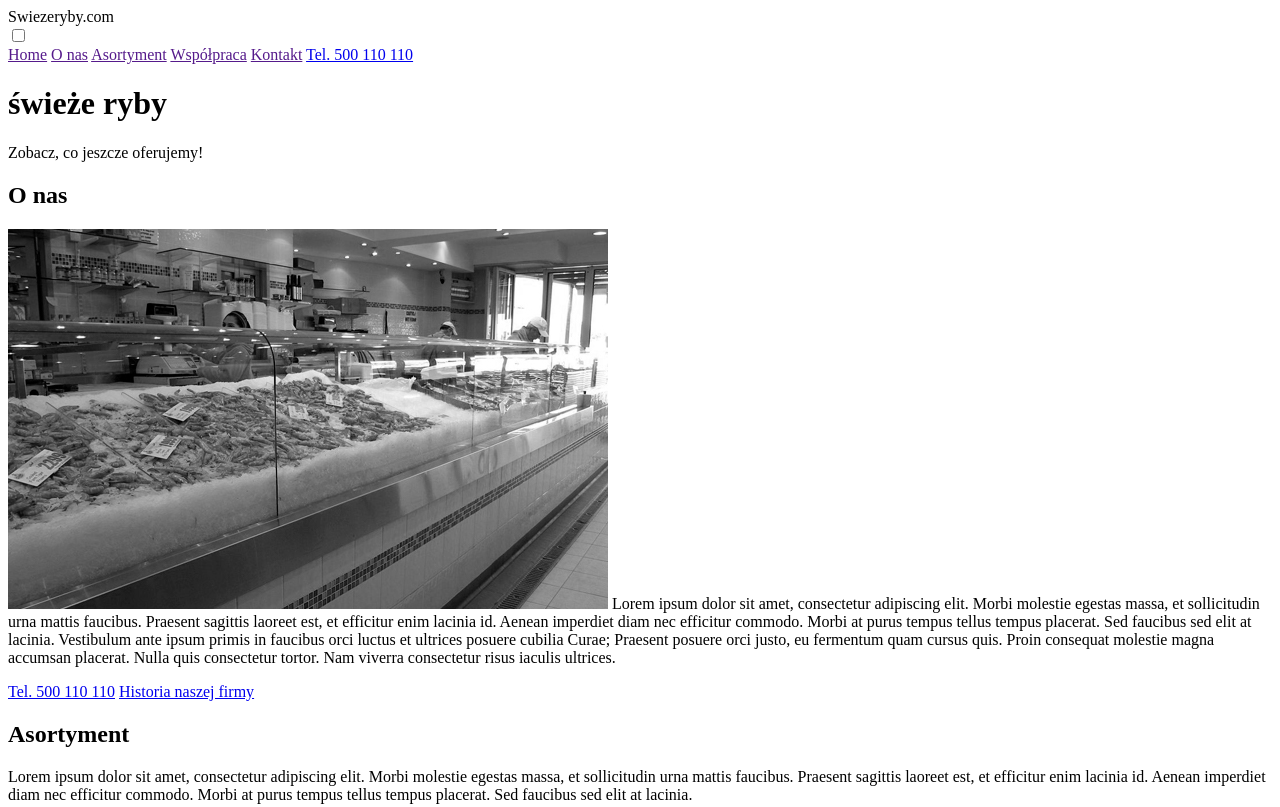
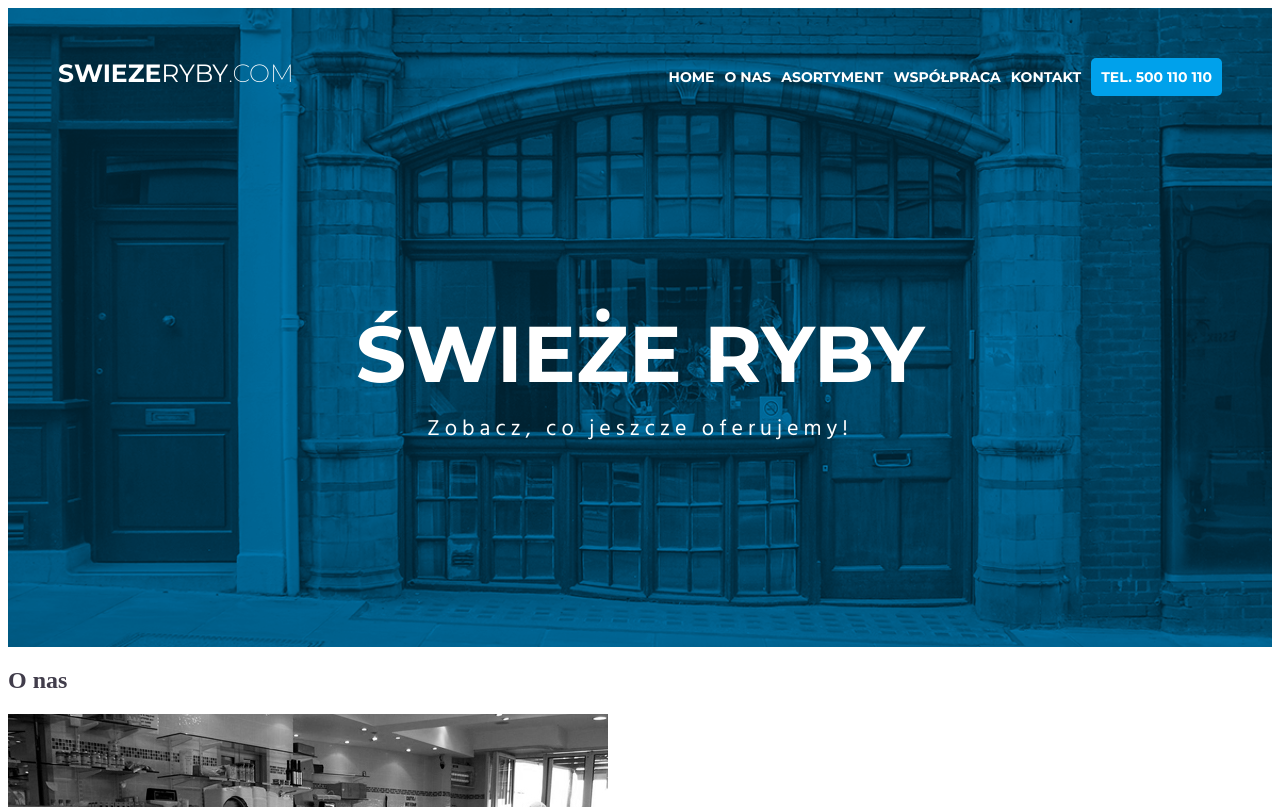
Before and after one commit to alieninochi/Freshy, a plain HTML site: page index.html in a window 1280 px wide. Shown: the top 807 px of the page. Drawn offline with Linux system fonts and the light colour scheme.

Commit message:
Add style for header

```diff
--- a/css/header.css
+++ b/css/header.css
@@ -0,0 +1,85 @@
+header {
+    position: relative;
+    background-blend-mode: multiply;
+    background-image: url("../images/header-bg.jpg");
+    background-color: #00a1eb;
+    background-size: cover;
+    width: 100%;
+    color: #ffffff;
+}
+
+.hamburger-menu {
+    width: 100%;
+    display: flex;
+    justify-content: flex-end;
+}
+
+.hamburger-menu #menu-toggle {
+    display: none;
+}
+
+.logo {
+    padding: 50px 0 50px 50px;
+    font-size: 25px;
+    margin-right: auto;
+}
+
+.logo #swieze {
+    font-family: 'Montserrat';
+    font-weight: bold;
+    text-transform: uppercase;
+}
+
+.logo #ryby {
+    font-family: Montserrat, sans-serif;
+    text-transform: uppercase;
+}
+
+.logo #com {
+    font-family: Montserrat, sans-serif;
+    font-weight: lighter;
+    text-transform: uppercase;
+}
+
+.menu-box {
+    display: flex;
+    justify-content: flex-end;
+    align-items: center;
+    padding: 50px 50px 50px 0;
+}
+
+.menu-box a {
+    padding-right: 10px;
+    font-family: Montserrat, sans-serif;
+    font-weight: bold;
+    font-size: 14px;
+    text-decoration: none;
+    text-transform: uppercase;
+    color: white;
+}
+
+a[href="tel:500110110"] {
+    background-color: #00a1eb;
+    border-radius: 5px;
+    padding: 10px;
+}
+
+h1 {
+
+    padding-top: 150px;
+    font-family: Montserrat, sans-serif;
+    font-weight: bold;
+    font-size: 79px;
+    text-align: center;
+    text-transform: uppercase;
+    margin: 10px;
+}
+
+header p {
+    font-family: Hind, sans-serif;
+    font-size: 22px;
+    text-align: center;
+    letter-spacing: 5px;
+    margin: 10px;
+    padding-bottom: 200px;
+}
--- a/css/main.css
+++ b/css/main.css
@@ -5,3 +5,15 @@
 @import url('advantages.css');
 @import url('kontakt.css');
 @import url('footer.css');
+
+html {
+        width: 100%;
+        position: absolute;
+        top: 0;
+        bottom: 0;
+        right: 0;
+        left: 0;
+        margin: auto;
+        color: #413d4b;
+        scroll-behavior: smooth;
+}
--- a/index.html
+++ b/index.html
@@ -8,9 +8,10 @@
 </head>
 <body>
     <header>
-        <div class="logo"><span>Swieze</span>ryby.com</div>
         <!--hamburger menu-->
         <div class="hamburger-menu">
+            <div class="logo"><span id="swieze">Swieze</span><span id="ryby">ryby</span><span id="com">.com</span></div>
+
             <input id="menu-toggle" type="checkbox">
             <label for="menu-toggle" class="menu-btn">
                 <span></span>
@@ -27,8 +28,8 @@
         </div>
 
         <h1>świeże ryby</h1>
-        <h2></h2>
-    </header>Zobacz, co jeszcze oferujemy!
+        <p>Zobacz, co jeszcze oferujemy!</p>
+    </header>
 
     <main>
         <section class="o-nas">
```
Also changed, not shown: images/caviar.jpg, images/dorada-swieza.png, images/krewetki.jpg, images/lobster.jpg, images/mackerel.jpg, images/makrela-wedzona.jpg, images/mussels.jpg, images/pstrag.jpg, images/tuna-fish.jpg.
